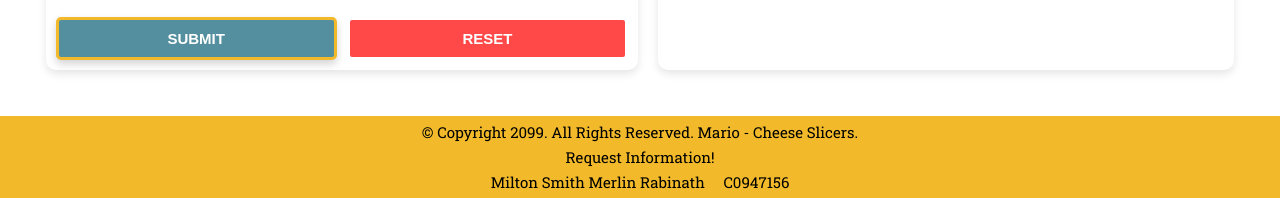
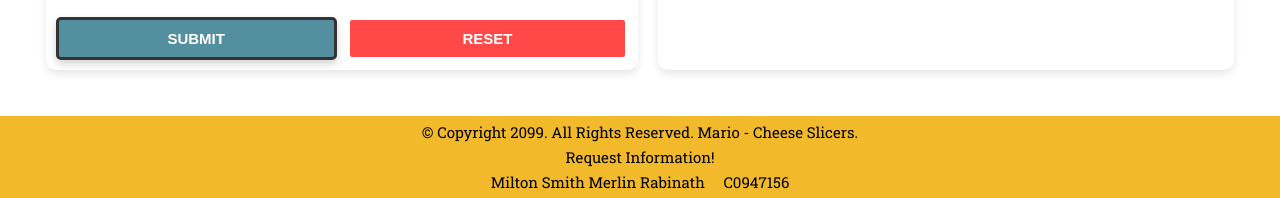
Before and after one commit to LCSF2410/LCSF2410.github.io, a plain HTML site: page contact.html in a window 1280 px wide. In both pictures the pointer is over the button "SUBMIT". Shown: the part 890-1088 px from the top of the page. Drawn offline with Linux system fonts and the light colour scheme.

Commit message:
Update contact.css

```diff
--- a/css/contact.css
+++ b/css/contact.css
@@ -107,7 +107,7 @@ button[type="reset"]:nth-of-type(2) {
 button:hover {
     box-shadow: 0px 4px 8px rgba(0, 0, 0, 0.177);
     transition: box-shadow 0.3s ease;
-    border: 3px solid #F2BA2B;
+    border: 3px solid #333;
     transition: border 0.3s ease;
 }
 
```
